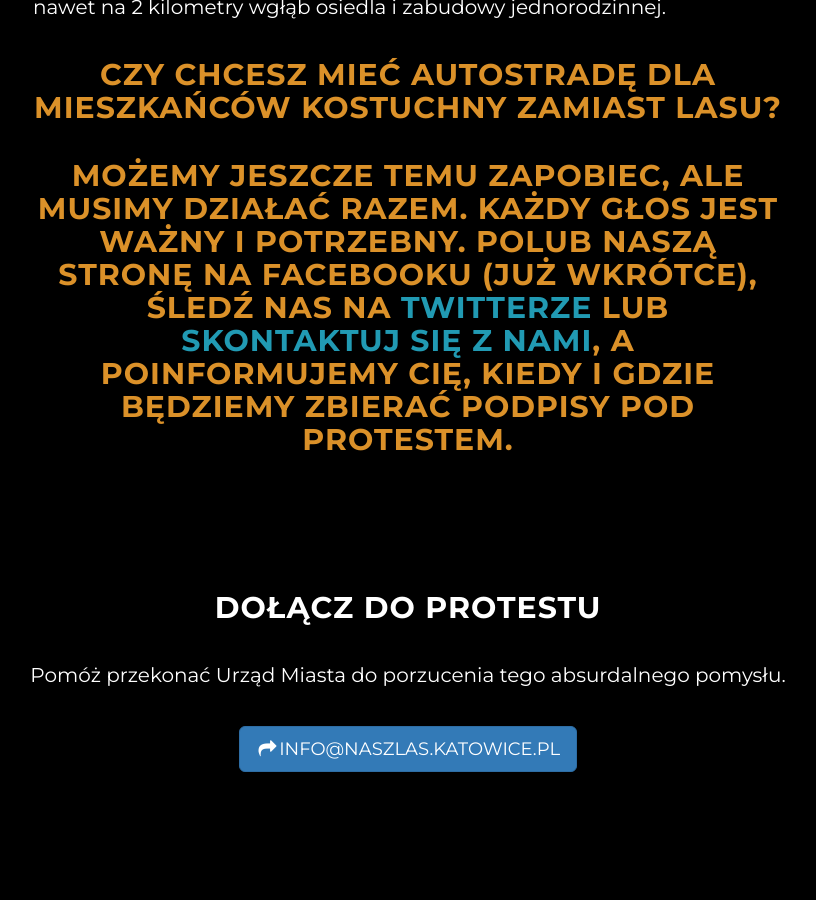
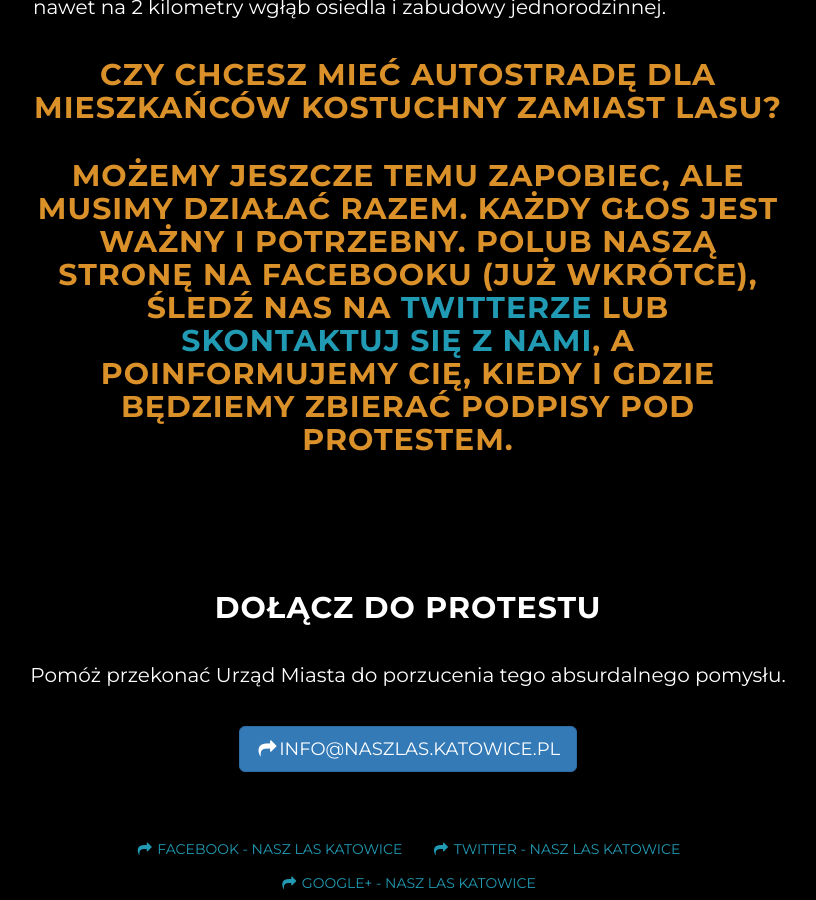
Before and after one commit to naszlas-katowice/naszlas.katowice.pl, a Jekyll site: the page built from index.html, in a window 1280 px wide and 900 px high, scrolled down 2997 px. Shown: the whole window, without its empty margins (232-1048 px from the left). Built offline with Jekyll 4.4.1, drawn with Linux system fonts in a browser that asks for light colours.

Commit message:
Update index.html

```diff
--- a/index.html
+++ b/index.html
@@ -105,4 +105,9 @@ layout: default
     <h2>Dołącz do protestu</h2>
     <p>Pomóż przekonać Urząd Miasta do porzucenia tego absurdalnego pomysłu.</p>
     <a href="mailto:info@naszlas.katowice.pl" class="btn btn-primary btn-lg"><i class="fa fa-mail-forward fa-fw"></i>info@naszlas.katowice.pl</a>
+    <br><br><br><br>
+
+    <a class="btn" href="www.naszlas.katowice.pl"><i class="fa fa-mail-forward fa-fw"></i> Facebook - Nasz Las Katowice</a>
+    <a class="btn" href="https://twitter.com/NaszLasKatowice"><i class="fa fa-mail-forward fa-fw"></i> Twitter - Nasz Las Katowice</a>
+    <a class="btn" href="https://plus.google.com/115918695186028187830"><i class="fa fa-mail-forward fa-fw"></i> Google+ - Nasz Las Katowice</a>
 </div>
```
